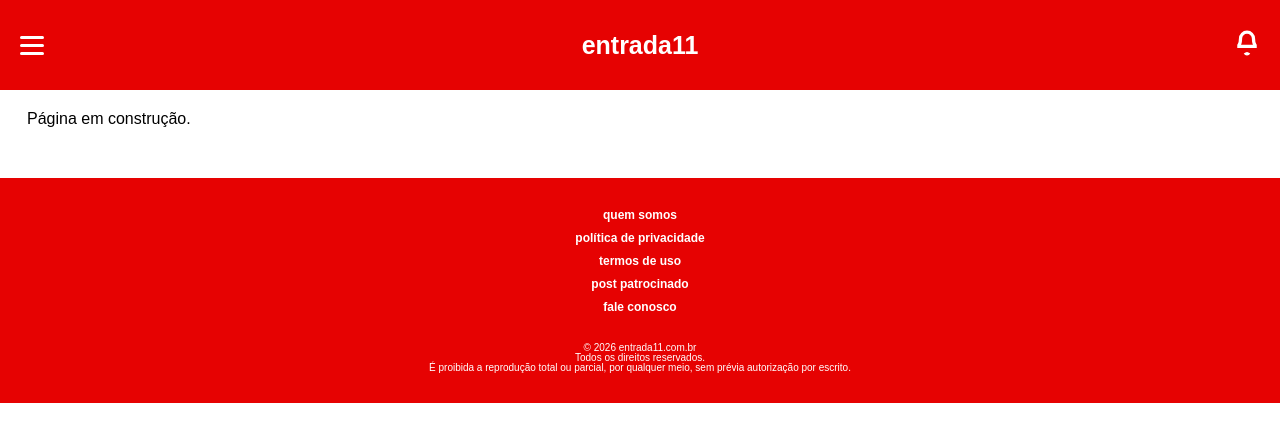
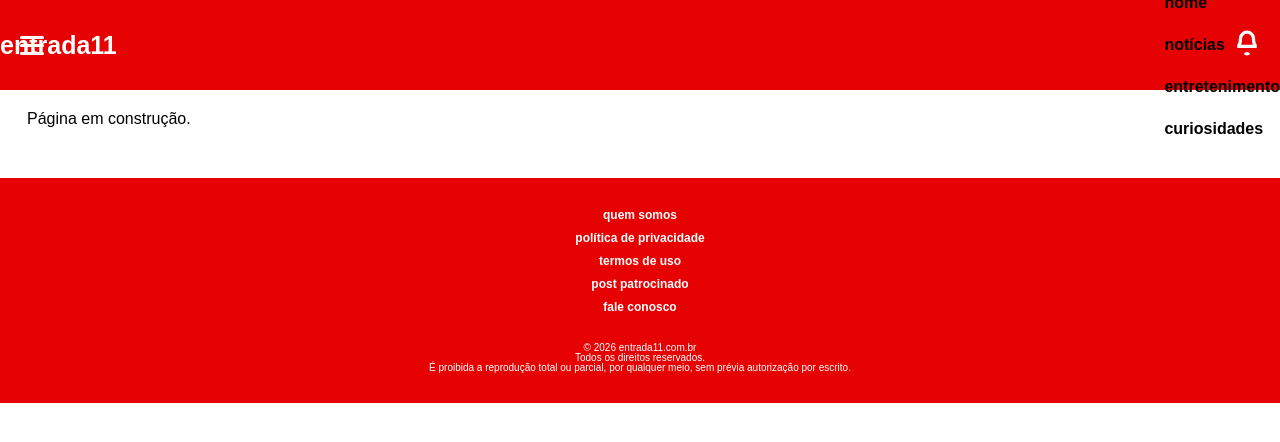
Before and after one commit to entrada11portal/entrada11portal.github.io, a Jekyll site: the page built from post_patrocinado.html, in a window 1280 px wide. Shown: the top 442 px of the page. Built offline with Jekyll 4.4.1, drawn with Linux system fonts in a browser that asks for light colours.

Commit message:
Update header.html

```diff
--- a/_includes/header.html
+++ b/_includes/header.html
@@ -16,7 +16,7 @@
 
 <div class="side-menu" id="sideMenu">
     <div class="menu-header">entrada11</div>
-    <div class="close-btn" onclick="closeMenu()">
+    <!--<div class="close-btn" onclick="closeMenu()">-->
         <div></div>
         <div></div>
     </div>
```
